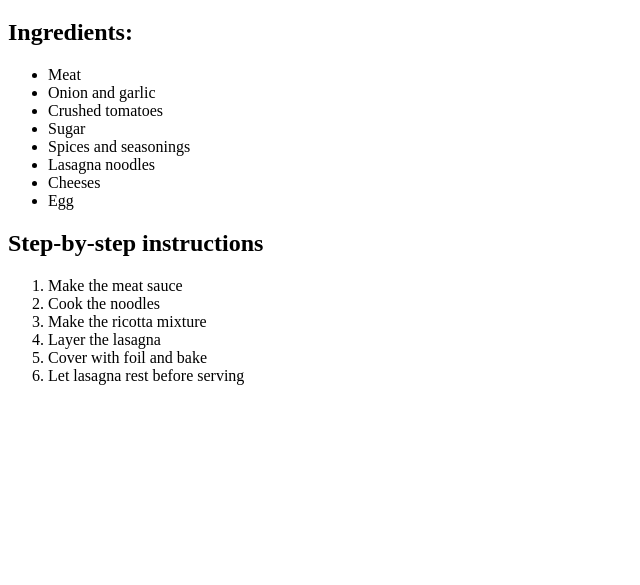
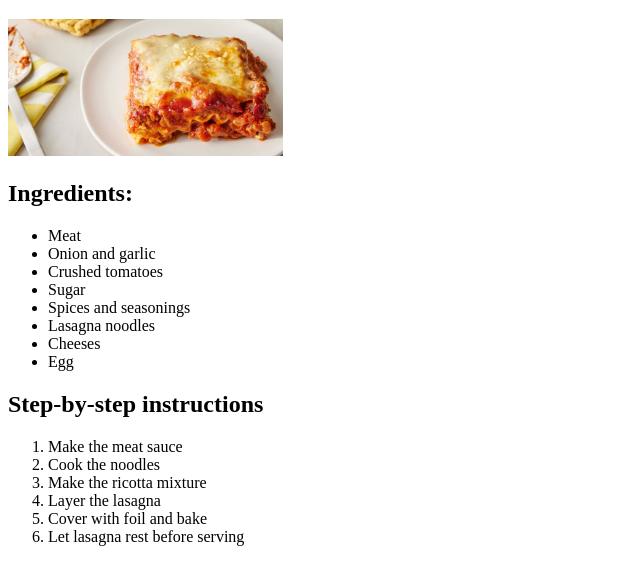
Before and after one commit to anjahrot/odin-recipes, a plain HTML site: page recipes/lasagna.html in a window 1280 px wide. Shown: the part 61-646 px from the top of the page, without its empty margins (0-640 px from the left). Drawn offline with Linux system fonts and the light colour scheme.

Commit message:
Added image and link to it in lasagna.html

```diff
--- a/recipes/lasagna.html
+++ b/recipes/lasagna.html
@@ -7,6 +7,7 @@
 </head>
 <body>
     <h1>Recipe for the best lasagna</h1>
+      <img src='img/lasagna.jpg' alt='Picture of lasagna' width='275'>
       <h2>Ingredients:</h2>
         <ul>
           <li>Meat</li>
```
Also changed, not shown: recipes/img/lasagna.jpg (added).
